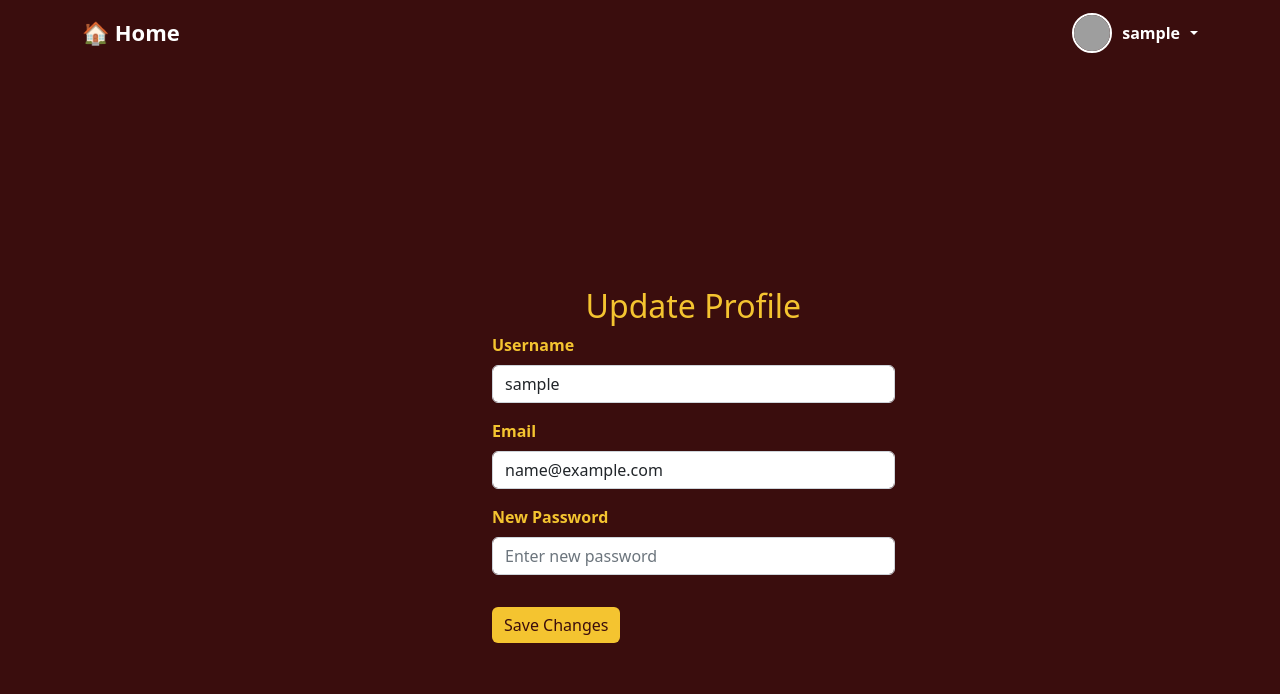
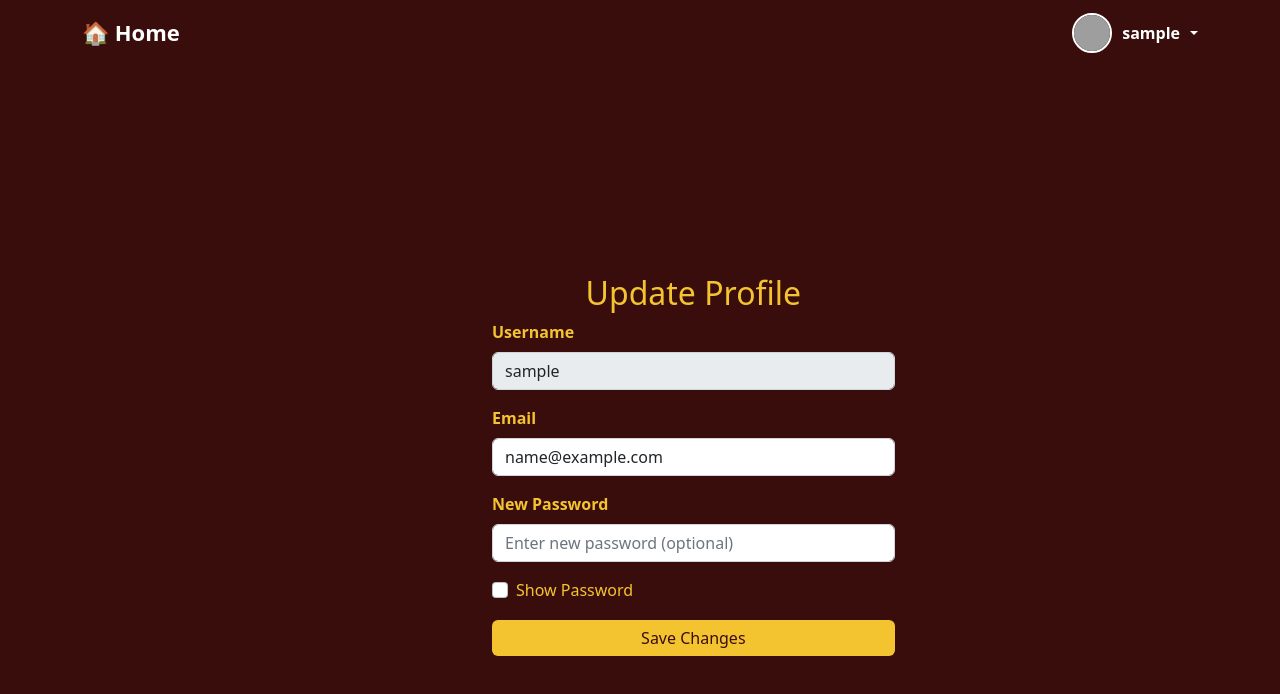
Before and after one commit to skishra/movie-match, a React (Create React App) app in the folder frontend/: page /updateProfile in a window 1280 px wide. Shown: the top 694 px of the page. Built offline with nearby package versions, Linux system fonts and the light colour scheme; no server answers; sample sign-in values are in the browser's storage; grey boxes are pictures that could not be loaded; a web font is replaced by a local one.

Commit message:
Trevor update fix - 04/25/25

```diff
--- a/frontend/src/components/pages/updateProfile.js
+++ b/frontend/src/components/pages/updateProfile.js
@@ -1,6 +1,7 @@
 import React, { useEffect, useState } from "react";
 import { useNavigate } from "react-router-dom";
 import axios from "axios";
+import jwt_decode from "jwt-decode";
 import getUserInfo from "../../utilities/decodeJwt";
 import Button from "react-bootstrap/Button";
 import Form from "react-bootstrap/Form";
@@ -11,12 +12,13 @@ const SECONDARY_COLOR = "#3a0d0d";
 const UpdateProfile = () => {
   const navigate = useNavigate();
   const [profile, setProfile] = useState({ username: "", email: "", password: "" });
+  const [showPassword, setShowPassword] = useState(false);
   const [error, setError] = useState("");
   const [success, setSuccess] = useState("");
 
   useEffect(() => {
     const user = getUserInfo();
-    if (user) {
+    if (user && user.username && user.email) {
       setProfile({ username: user.username, email: user.email, password: "" });
     } else {
       navigate("/login");
@@ -30,23 +32,60 @@ const UpdateProfile = () => {
   const handleSubmit = async (e) => {
     e.preventDefault();
     try {
-      await axios.put(`/api/users/${getUserInfo().id}`, profile);
+      const user = getUserInfo();
+
+      if (!user?.id) {
+        setError("User ID not found. Please login again.");
+        return;
+      }
+
+      const updateData = {
+        userId: user.id,
+        email: profile.email,
+      };
+
+      if (profile.password.trim() !== "") {
+        updateData.password = profile.password;
+      }
+
+      console.log("Sending updateData:", updateData);
+
+      const response = await axios.post(
+        "http://localhost:8081/user/editUser",
+        updateData,
+        {
+          headers: {
+            Authorization: `Bearer ${localStorage.getItem("accessToken")}`,
+          },
+        }
+      );
+
+      if (response.data.accessToken) {
+        localStorage.setItem("accessToken", response.data.accessToken);
+
+        const decoded = jwt_decode(response.data.accessToken);
+        setProfile({ username: decoded.username, email: decoded.email, password: "" });
+      }
+
       setSuccess("Profile updated successfully.");
       setError("");
+
       setTimeout(() => {
         navigate("/profile");
       }, 1500);
     } catch (err) {
+      console.error(err);
       setError("Failed to update profile.");
       setSuccess("");
     }
   };
 
-  let labelStyling = {
+  const labelStyling = {
     color: PRIMARY_COLOR,
     fontWeight: "bold",
   };
-  let buttonStyling = {
+
+  const buttonStyling = {
     background: PRIMARY_COLOR,
     borderStyle: "none",
     color: SECONDARY_COLOR,
@@ -68,8 +107,8 @@ const UpdateProfile = () => {
                   type="text"
                   name="username"
                   value={profile.username}
-                  onChange={handleChange}
-                  placeholder="Enter new username"
+                  disabled
+                  placeholder="Username cannot be changed"
                 />
               </Form.Group>
 
@@ -81,24 +120,33 @@ const UpdateProfile = () => {
                   value={profile.email}
                   onChange={handleChange}
                   placeholder="Enter new email"
+                  required
                 />
               </Form.Group>
 
               <Form.Group className="mb-3" controlId="formPassword">
                 <Form.Label style={labelStyling}>New Password</Form.Label>
                 <Form.Control
-                  type="password"
+                  type={showPassword ? "text" : "password"}
                   name="password"
                   value={profile.password}
                   onChange={handleChange}
-                  placeholder="Enter new password"
+                  placeholder="Enter new password (optional)"
                 />
               </Form.Group>
 
-              {error && <div style={{ color: "red" }}>{error}</div>}
-              {success && <div style={{ color: "limegreen" }}>{success}</div>}
+              <Form.Check
+                type="checkbox"
+                id="showPasswordToggle" // Unique ID
+                label="Show Password"
+                onChange={() => setShowPassword(!showPassword)}
+                style={{ color: PRIMARY_COLOR, marginTop: "5px" }}
+              />
 
-              <Button type="submit" style={buttonStyling} className="mt-3">
+              {error && <div style={{ color: "red", marginTop: "10px" }}>{error}</div>}
+              {success && <div style={{ color: "limegreen", marginTop: "10px" }}>{success}</div>}
+
+              <Button type="submit" style={buttonStyling} className="mt-3 w-100">
                 Save Changes
               </Button>
             </Form>
```
Also changed, not shown: 1 other file (tests, documents, lock files or other folders).
